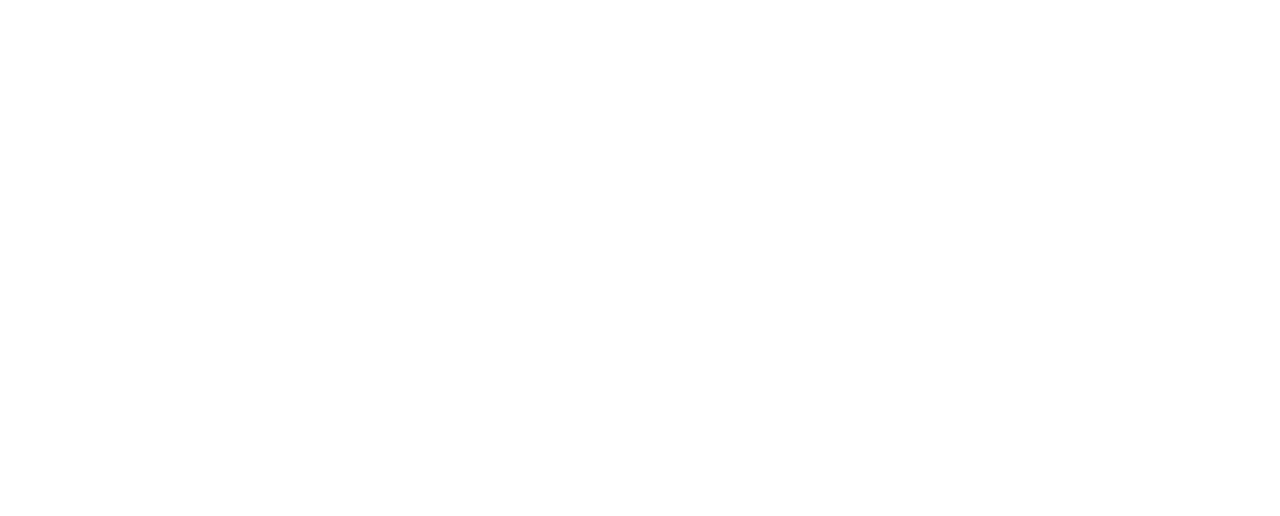
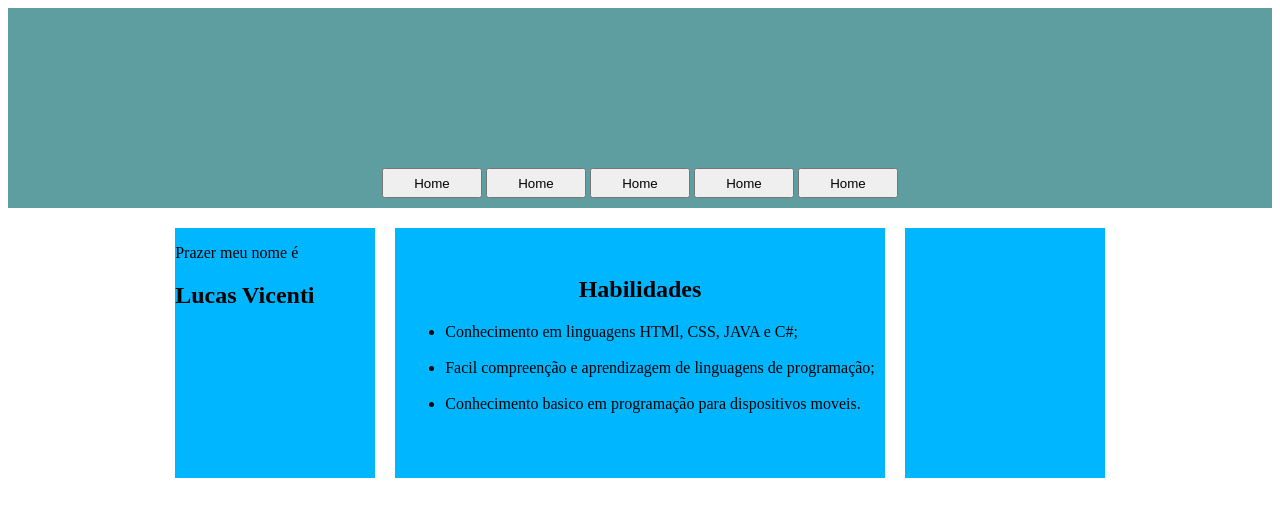
Before and after one commit to LucasVicenti12/Site-em-Grid-Layout, a plain HTML site: page index.html in a window 1280 px wide. Drawn offline with Linux system fonts and the light colour scheme.

Commit message:
adicionando informacoes

```diff
--- a/index.html
+++ b/index.html
@@ -4,9 +4,39 @@
         <meta charset="UTF-8">
         <meta http-equiv="X-UA-Compatible" content="IE=edge">
         <meta name="viewport" content="width=device-width, initial-scale=1.0">
-        <title>Document</title>
+        <link rel="stylesheet" href="style.css">
+        <title>Grid Layout</title>
     </head>
+    <header>
+        <section class="container-botoes">
+            <input type="button" class="btn" value="Home">
+            <input type="button" class="btn" value="Home">
+            <input type="button" class="btn" value="Home">
+            <input type="button" class="btn" value="Home">
+            <input type="button" class="btn" value="Home">
+        </section>
+    </header>
     <body>
+        <section class="container-div">
+            <div id="div1">
+                <span></span>
+                <p>Prazer meu nome é</p>
+                <h2>Lucas Vicenti</h2>
+            </div>
+            <div id="div2">
+                <br>
+                <h1>Habilidades</h1>
+                <ul>
+                    <li>Conhecimento em linguagens HTMl, CSS, JAVA e C#;</li>
+                    <br>
+                    <li>Facil compreenção e aprendizagem de linguagens de programação;</li>
+                    <br>
+                    <li>Conhecimento basico em programação para dispositivos moveis.</li>
+                </ul>
+            </div>
+            <div id="div3">
 
+            </div>
+        </section>
     </body>
 </html>
--- /dev/null
+++ b/style.css
@@ -0,0 +1,46 @@
+header{
+    display: grid;
+    background-color: cadetblue;
+    width: auto;
+    height: 200px;
+}
+.container-botoes{
+    text-align: center;
+    position: relative;
+    top: 80%;
+}
+.btn{
+    width: 100px;
+    height: 30px;
+}
+.container-div{
+    display: grid;
+    grid-template-columns: auto auto auto;
+    justify-content: center;
+    gap: 20px;
+    padding-top: 20px;
+}
+#div1{
+    width: 200px;
+    height: 250px;
+    background-color: rgb(0, 183, 255);
+}
+#div2{
+    width: auto;
+    height: auto;
+    border: solid 10px rgb(0, 183, 255);
+    background-color: rgb(0, 183, 255);
+}
+#div3{
+    width: 200px;
+    height: 250px;
+    background-color: rgb(0, 183, 255);
+}
+h1{
+    text-align: center;
+}
+span{
+    width: 150px;
+    height: 150px;
+    background-image: url();
+}
```
